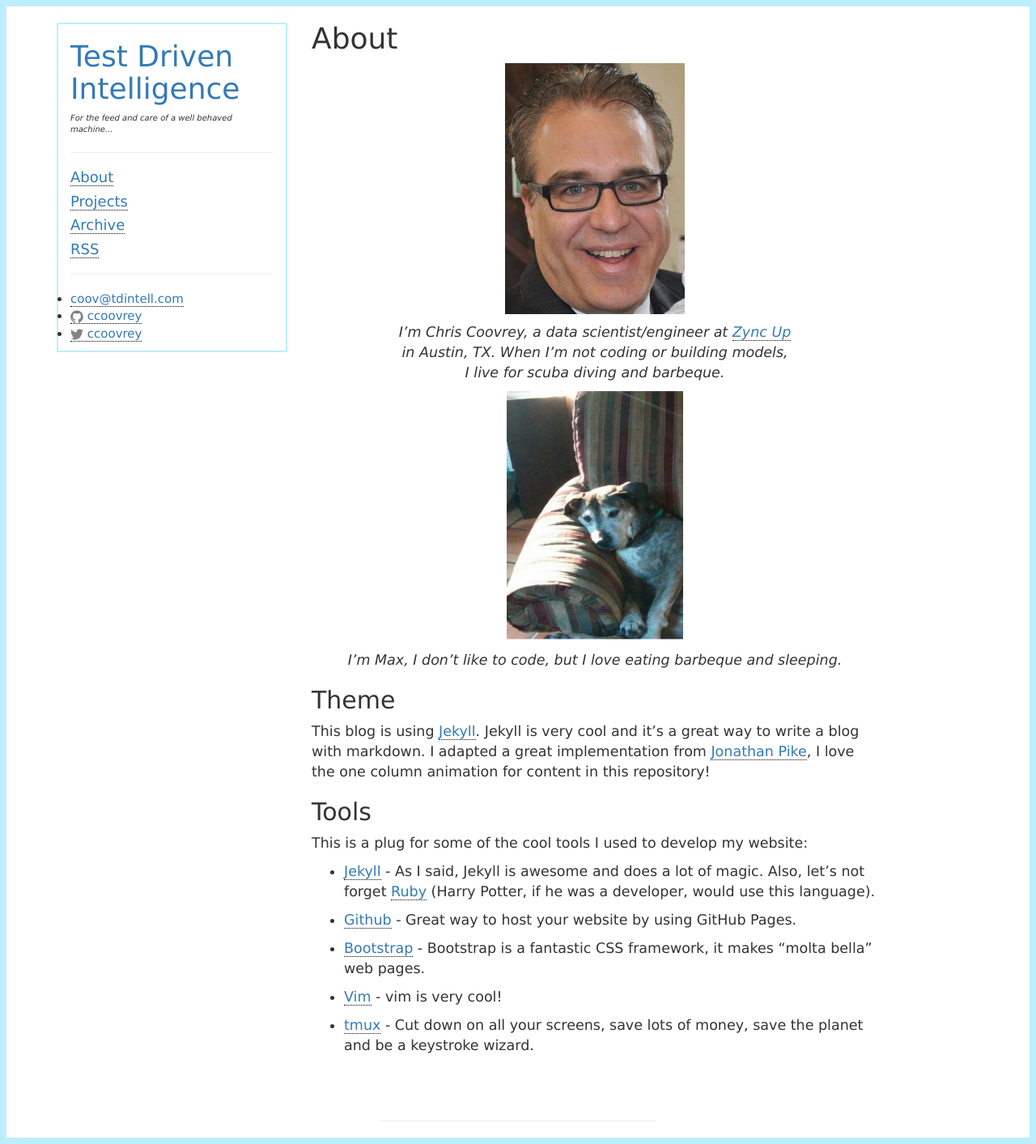
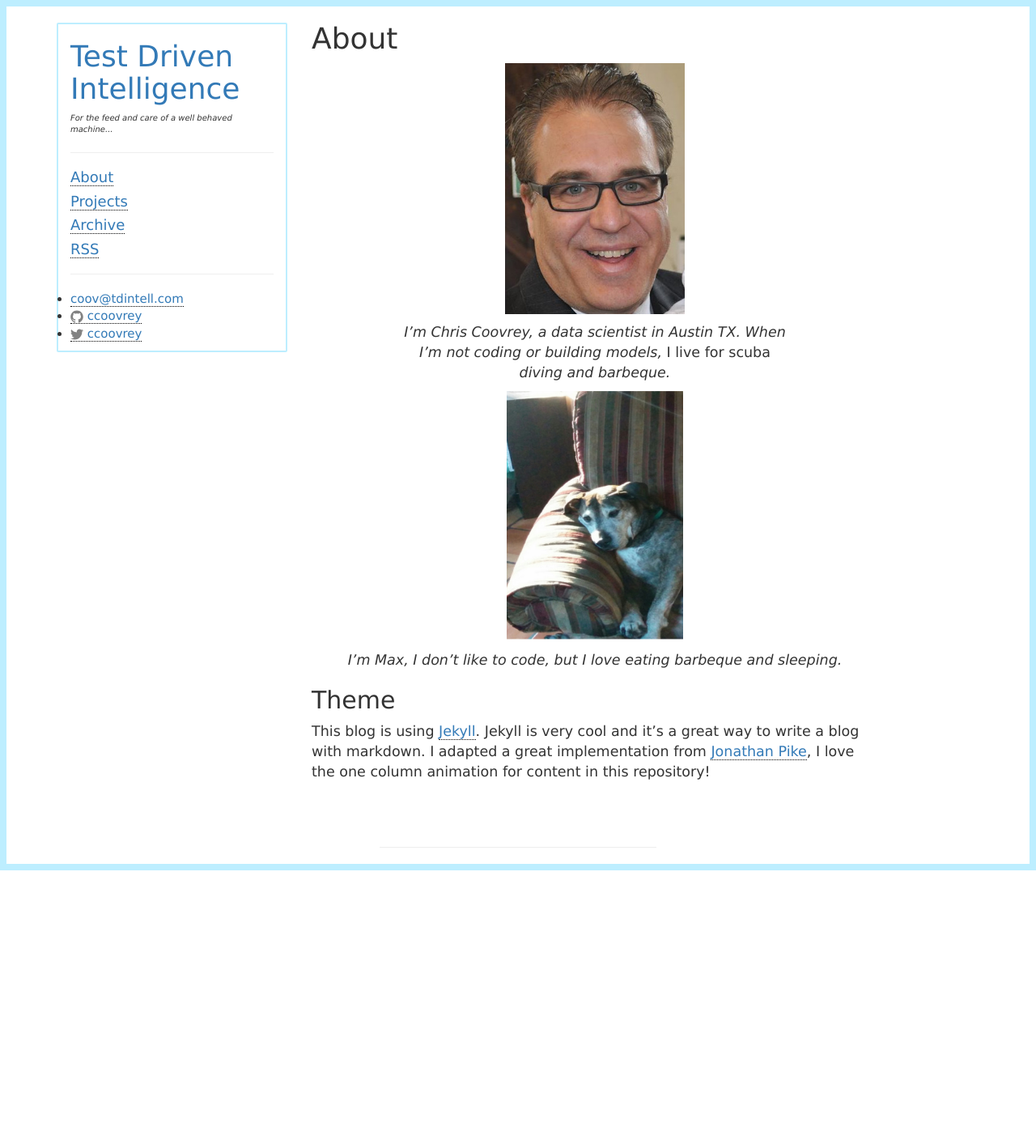
Before and after one commit to ccoovrey/ccoovrey.github.io, a Jekyll site: the page built from about.md, in a window 1280 px wide. Shown: the whole page at 81% size. Built offline with Jekyll 4.4.1, drawn with Linux system fonts in a browser that asks for light colours; after the commit the page ends 1075 px from its top, so only the background shows below that.

```diff
--- a/about.md
+++ b/about.md
@@ -8,9 +8,9 @@ permalink: /about/
 ![coov](/images/about/coov.jpg){:height="310px" widith="430px"}
 
 {: .center}
-_I'm Chris Coovrey, a data scientist/engineer at [Zync Up](https://www.zync-up.com)_ \\
-_in Austin, TX. When I'm not coding or building models,_ \\
-_I live for scuba diving and barbeque._
+_I'm Chris Coovrey, a data scientist in Austin TX. When_ \\
+_I'm not coding or building models,_ I live for scuba \\
+_diving and barbeque._
 
 {: .center}
 ![mapooh](/images/about/max_crop.jpg){:height="310px" widith="430px"}
@@ -22,21 +22,3 @@ _I'm Max, I don't like to code, but I love eating barbeque and sleeping._
 This blog is using [Jekyll](http://jekyllrb.com). Jekyll is very cool and
 it's a great way to write a blog with markdown. I adapted a great
 implementation from [Jonathan Pike](http://github.com/jonathanpike/personally-developed), I love the one column animation for content in this repository!
-
-## Tools
-This is a plug for some of the cool tools I used to develop my website:
-
-* [Jekyll](http://jekyllrb.com) - As I said, Jekyll is awesome and
-  does a lot of magic. Also, let's not forget [Ruby](https://www.ruby-lang.org)
-  (Harry Potter, if he was a developer, would use this language).
-
-* [Github](https://github.com) - Great way to host your website by using
-  GitHub Pages.
-
-* [Bootstrap](http://getbootstrap.com) - Bootstrap is a fantastic CSS
-	framework, it makes "molta bella" web pages.
-
-* [Vim](http://www.vim.org) - vim is very cool!
-
-* [tmux](https://tmux.github.io) - Cut down on all your screens, save lots of
-  money, save the planet and be a keystroke wizard.
```
Also changed, not shown: _posts/2017-01-02-test-driven-intell.md (deleted, +0 -18 lines), _posts/2017-07-27-test-driven-intell.md (added, +20 -0 lines).
